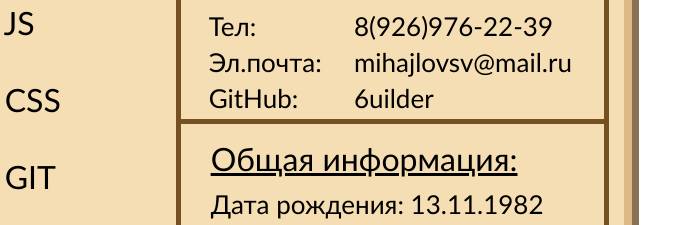
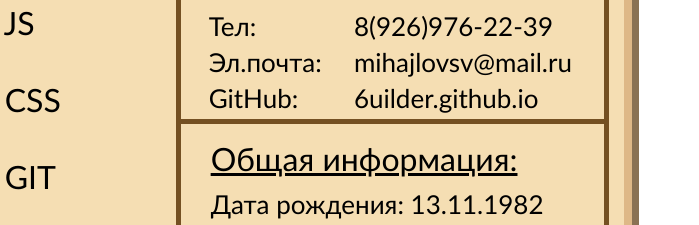
Before and after one commit to 6uilder/Portfolio, a plain HTML site: page index.html in a window 1280 px wide. Shown: the part 355-580 px from the top of the page, 581-1280 px from the left. Drawn offline with Linux system fonts and the light colour scheme.

Commit message:
full address

```diff
--- a/index.html
+++ b/index.html
@@ -79,7 +79,7 @@
 			 </tr>
 			 <tr>
 				<td>GitHub:</td>
-				<td>6uilder</td>
+				<td>6uilder.github.io</td>
 			</tr>
 			</table>
 
```
